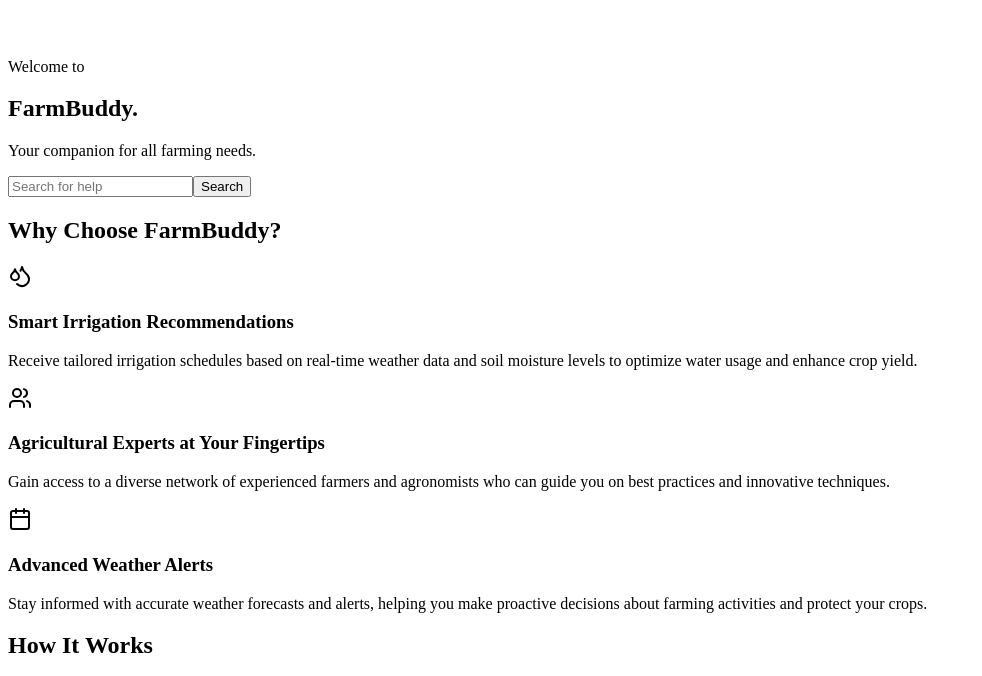
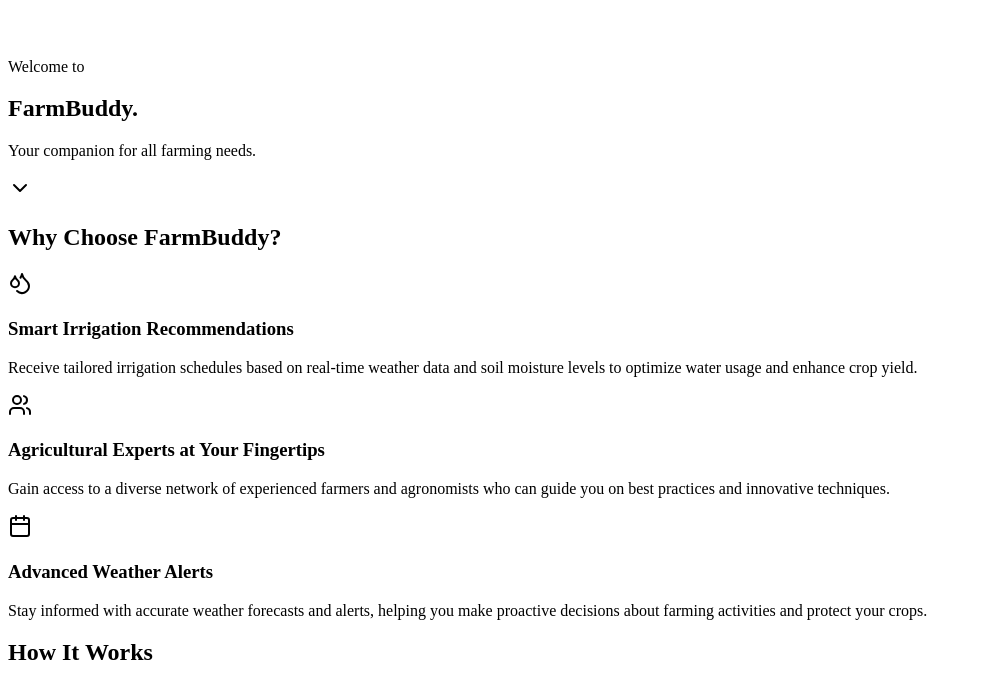
Before and after one commit to Zraffens/farmbuddy, a React (Create React App) app: page / in a window 1280 px wide. Shown: the part 949-1625 px from the top of the page, without its empty margins (0-982 px from the left). Built offline with nearby package versions, Linux system fonts and the light colour scheme.

Commit message:
fix: revamped the home page

```diff
--- a/src/components/custom/hero.jsx
+++ b/src/components/custom/hero.jsx
@@ -37,7 +37,6 @@ export default function Hero() {
   };
 
   const [userQuery, setUserQuery] = useState("");
-  const [searching, setSearching] = useState(false);
 
   return (
     <div className="flex flex-col gap-4 max-w-10xl h-[50vh] md:h-[75vh] size-screen mx-auto justify-center bg-green-50">
@@ -81,31 +80,6 @@ export default function Hero() {
         <p className="text-green-600 max-w-lg text-center tracking-tight md:text-lg font-light">
           Your companion for all farming needs.
         </p>
-        <div className="mt-10 flex items-center space-x-2">
-          <input
-            type="text"
-            placeholder="Search for help"
-            className="px-4 py-2 border rounded-md"
-            value={userQuery}
-            onChange={(e) => setUserQuery(e.target.value)}
-            disabled={searching}
-          />
-          <button
-            className={`bg-green-500 text-white px-4 py-2 rounded-md ${
-              searching ? "opacity-50 cursor-not-allowed" : ""
-            }`}
-            onClick={() => {
-              setSearching(true);
-              // Add your search functionality here
-              setTimeout(() => {
-                setSearching(false);
-              }, 2000); // Simulating an API call
-            }}
-            disabled={searching}
-          >
-            {searching ? "Searching..." : "Search"}
-          </button>
-        </div>
       </motion.div>
     </div>
   );
--- a/src/components/routes/Home.jsx
+++ b/src/components/routes/Home.jsx
@@ -1,9 +1,16 @@
-import React, { useState } from "react";
+import React, { useState, useEffect } from "react";
 import { motion, AnimatePresence } from "framer-motion";
 import { Button } from "../ui/Button";
 import { Input } from "../ui/Input";
 import { Card, CardContent } from "../ui/Card";
-import { Users, Calendar, Star, ArrowRight, Droplets } from "lucide-react";
+import {
+  Users,
+  Calendar,
+  Star,
+  ArrowRight,
+  Droplets,
+  ChevronDown,
+} from "lucide-react";
 import {
   Accordion,
   AccordionItem,
@@ -86,18 +93,42 @@ const FAQItem = ({ question, answer, value }) => {
 };
 
 const Home = () => {
+  const [showChevron, setShowChevron] = useState(true);
+
+  useEffect(() => {
+    const handleScroll = () => {
+      if (window.scrollY > 100) {
+        setShowChevron(false);
+      } else {
+        setShowChevron(true);
+      }
+    };
+
+    window.addEventListener("scroll", handleScroll);
+    return () => window.removeEventListener("scroll", handleScroll);
+  }, []);
+
+  const scrollToFeatures = () => {
+    const featuresSection = document.getElementById("features");
+    if (featuresSection) {
+      featuresSection.scrollIntoView({ behavior: "smooth" });
+    }
+  };
   const faqs = [
     {
       question: "What is FarmBuddy?",
-      answer: "FarmBuddy is an innovative app designed to assist farmers by analyzing vast amounts of data related to weather patterns, soil conditions, and crop health. It provides personalized recommendations for irrigation, planting schedules, and more to optimize your farming practices and enhance crop yields.",
+      answer:
+        "FarmBuddy is an innovative app designed to assist farmers by analyzing vast amounts of data related to weather patterns, soil conditions, and crop health. It provides personalized recommendations for irrigation, planting schedules, and more to optimize your farming practices and enhance crop yields.",
     },
     {
       question: "How does FarmBuddy gather and analyze data?",
-      answer: "FarmBuddy utilizes a combination of historical data and real-time information from various sources, including weather forecasts, soil sensors, and satellite imagery. Our advanced algorithms process this data to generate actionable insights tailored to your specific farming needs.",
+      answer:
+        "FarmBuddy utilizes a combination of historical data and real-time information from various sources, including weather forecasts, soil sensors, and satellite imagery. Our advanced algorithms process this data to generate actionable insights tailored to your specific farming needs.",
     },
     {
       question: "Is FarmBuddy suitable for all types of farms?",
-      answer: "Yes, FarmBuddy is designed to support a wide range of farming operations, whether you're managing a small vegetable garden or a large-scale agricultural enterprise. The app provides customizable recommendations based on the specific crops you grow, your geographic location, and your unique farming practices.",
+      answer:
+        "Yes, FarmBuddy is designed to support a wide range of farming operations, whether you're managing a small vegetable garden or a large-scale agricultural enterprise. The app provides customizable recommendations based on the specific crops you grow, your geographic location, and your unique farming practices.",
     },
   ];
 
@@ -105,12 +136,24 @@ const Home = () => {
     <div className="flex flex-col w-full bg-gray-50">
       <div className="min-h-screen bg-gray-100 font-poppins">
         <main>
-          <section className="lg:h-screen flex justify-center relative">
+          <section className="h-screen flex justify-center relative">
             <Hero />
+            <motion.div
+              className="absolute bottom-24 left-1/2 transform -translate-x-1/2 cursor-pointer"
+              initial={{ opacity: 0, y: -20 }}
+              animate={{
+                opacity: showChevron ? 1 : 0,
+                y: showChevron ? 0 : 20,
+              }}
+              transition={{ duration: 0.3 }}
+              onClick={scrollToFeatures}
+            >
+              <ChevronDown className="h-16 w-16 text-green-500 animate-bounce" />
+            </motion.div>
           </section>
 
           <section
-            className="w-full py-12 flex justify-center md:py-24 lg:py-32 bg-white"
+            className="w-full py-12 flex justify-center md:py-16 lg:py-24 bg-white"
             id="features"
           >
             <div className="container px-4 md:px-6">
--- a/src/components/routes/PlantRec.jsx
+++ b/src/components/routes/PlantRec.jsx
@@ -112,7 +112,6 @@ const PlantRecommendationSystem = () => {
 
   const fetchWeatherData = async (lat, lon) => {
     const API_KEY = process.env.REACT_APP_OPENWAPI;
-    console.log(process.env);
     try {
       const response = await fetch(
         `https://api.openweathermap.org/data/2.5/weather?lat=${lat}&lon=${lon}&units=metric&appid=${API_KEY}`
```
